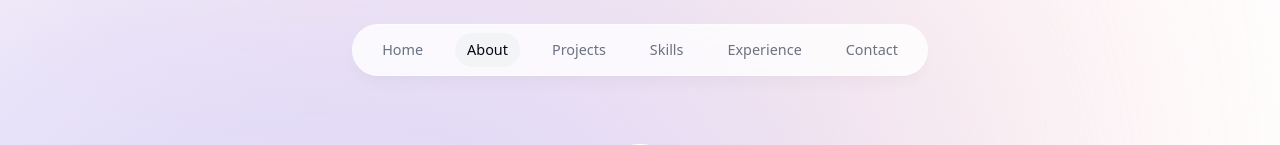
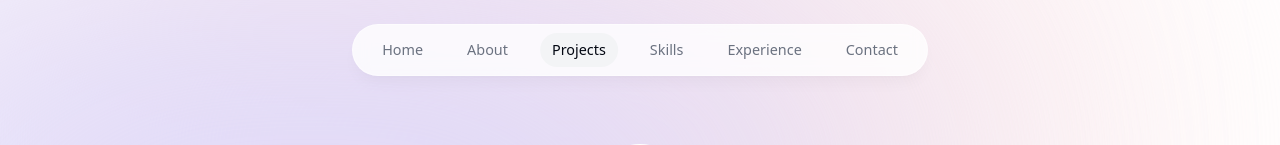
Before and after one commit to 23-ant-programmeren-thomasmore-hybrid/furkan-yildirim-eindopdracht, a Next.js app: page / in a window 1280 px wide. Shown: the top 145 px of the page. Built offline with nearby package versions, Linux system fonts and the light colour scheme; grey boxes are pictures that could not be loaded.

Commit message:
timeofclick added to all components

```diff
--- a/components/about.tsx
+++ b/components/about.tsx
@@ -8,14 +8,16 @@
 
 
 export default function About() {
-  const {ref, inView} =  useInView();
-  const { setActiveSection } = useActiveSectionContext();
+  const {ref, inView} =  useInView({
+    threshold: 0.75,
+  });
+  const { setActiveSection, timeOfLastClick } = useActiveSectionContext();
 
   useEffect(() =>{
-    if (inView){
+    if (inView && Date.now() - timeOfLastClick > 1000){
       setActiveSection("About");
     }
-  }, [inView, setActiveSection]);
+  }, [inView, setActiveSection, timeOfLastClick]);
 
 
 
--- a/components/header.tsx
+++ b/components/header.tsx
@@ -10,7 +10,7 @@
 export default function Header() {
 
   // const [activeSection, setActiveSection] = useState("Home");
-     const { activeSection, setActiveSection } = useActiveSectionContext();
+     const { activeSection, setActiveSection, setTimeOfLastClick } = useActiveSectionContext();
 
 
   return (
@@ -40,7 +40,8 @@
                 )}
                 href={link.hash}
                 onClick={() => {
-                  setActiveSection(link.name);
+                  setActiveSection(link.name),
+                  setTimeOfLastClick
                 }}
               >
                 {link.name}
--- a/components/intro.tsx
+++ b/components/intro.tsx
@@ -1,17 +1,33 @@
 'use client';
-import React, { use } from 'react';
+import React, { use, useEffect } from 'react';
 import Image from 'next/image';
 import { motion } from 'framer-motion';
 import Link from 'next/link';
 import { BsArrowRight, BsLinkedin } from 'react-icons/bs';
 import { HiDownload } from 'react-icons/hi';
 import { FaGithubSquare } from 'react-icons/fa';
+import { useActiveSectionContext } from '@/context/active-section-context';
+import { useInView } from "react-intersection-observer";
+
 
 
 
 export default function Intro() {
+  const {ref, inView} =  useInView({
+    threshold: 0.5,
+  });
+  const { setActiveSection, timeOfLastClick } = useActiveSectionContext();
+
+  useEffect(() =>{
+    if (inView && Date.now() - timeOfLastClick > 1000 ){
+      setActiveSection("Home");
+    }
+  }, [inView, setActiveSection,timeOfLastClick]);
+
+
+
   return (
-    <section id='home' className='mb-28 max-w-[50rem] text-center sm:mb-0 scroll-mt-[100rem]'>
+    <section ref={ref} id='home' className='mb-28 max-w-[50rem] text-center sm:mb-0 scroll-mt-[100rem]'>
         <div className='flex items-center justify-center'>
             <div className='relative'>
             <motion.div
--- a/components/project.tsx
+++ b/components/project.tsx
@@ -13,6 +13,7 @@
   tags,
   imageUrl,
 }: ProjectProps) {
+
   const ref = useRef<HTMLDivElement>(null);
   const { scrollYProgress } = useScroll({
     target: ref,
@@ -20,6 +21,10 @@
   });
   const scaleProgess = useTransform(scrollYProgress, [0, 1], [0.8, 1]);
   const opacityProgess = useTransform(scrollYProgress, [0, 1], [0.6, 1]);
+
+
+
+
 
   return (
     <motion.div
--- a/components/projects.tsx
+++ b/components/projects.tsx
@@ -1,14 +1,27 @@
 "use client";
 
-import React from "react";
+import React, { useEffect } from "react";
 import SectionHeading from "./section-heading";
 import { projectsData } from "@/lib/data";
 import Project from "./project";
+import { useInView } from "react-intersection-observer";
+import { useActiveSectionContext } from "@/context/active-section-context";
 
 export default function Projects() {
 
+  const {ref, inView} =  useInView({
+    threshold: 0.75,
+  });
+  const { setActiveSection, timeOfLastClick } = useActiveSectionContext();
+
+  useEffect(() =>{
+    if (inView && Date.now() - timeOfLastClick > 1000){
+      setActiveSection("Projects");
+    }
+  }, [inView, setActiveSection, timeOfLastClick]);
+
   return (
-    <section id="projects" className="scroll-mt-28">
+    <section ref={ref} id="projects" className="scroll-mt-28">
 
       <SectionHeading>My projects</SectionHeading>
       <div>
--- a/context/active-section-context.tsx
+++ b/context/active-section-context.tsx
@@ -10,6 +10,8 @@
 type ActiveSectionContextType = {
   activeSection: SectionName;
   setActiveSection: React.Dispatch<React.SetStateAction<SectionName>>;
+  timeOfLastClick: number,
+  setTimeOfLastClick: React.Dispatch<React.SetStateAction<number>>;
 
 };
 
@@ -20,13 +22,15 @@
   children,
 }: ActiveSectionContextProviderProps) {
   const [activeSection, setActiveSection] = useState<SectionName>("Home");
+  const [timeOfLastClick, setTimeOfLastClick] = useState(0); //we need to keep track of this to disable the observer temproraily when user clicks on a link
 
   return (
     <ActiveSectionContext.Provider
       value={{
         activeSection,
         setActiveSection,
-
+        timeOfLastClick,
+        setTimeOfLastClick
       }}
     >
       {children}
```
